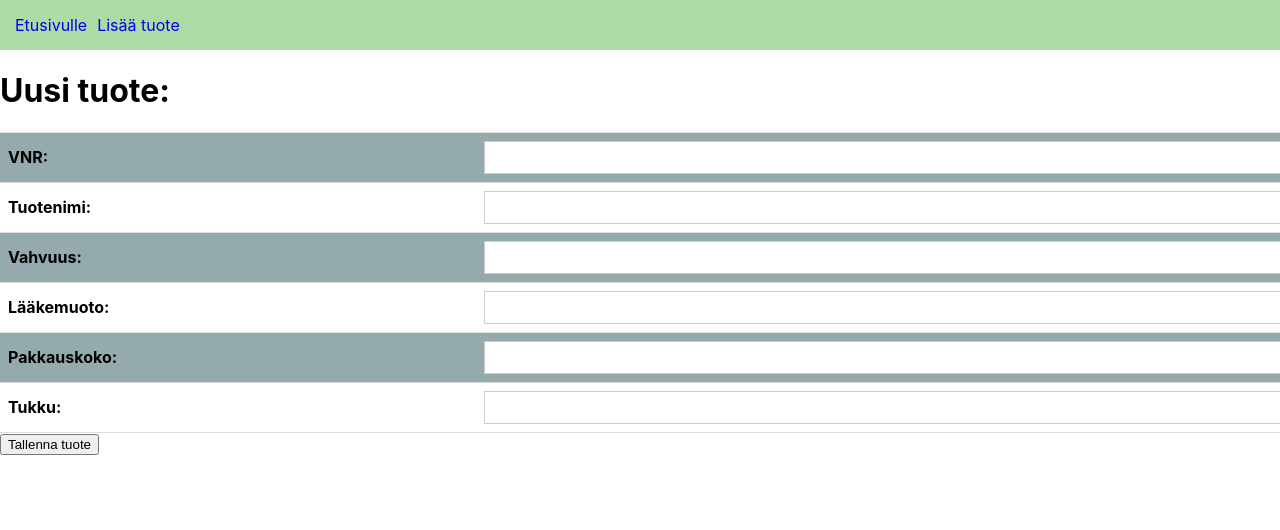
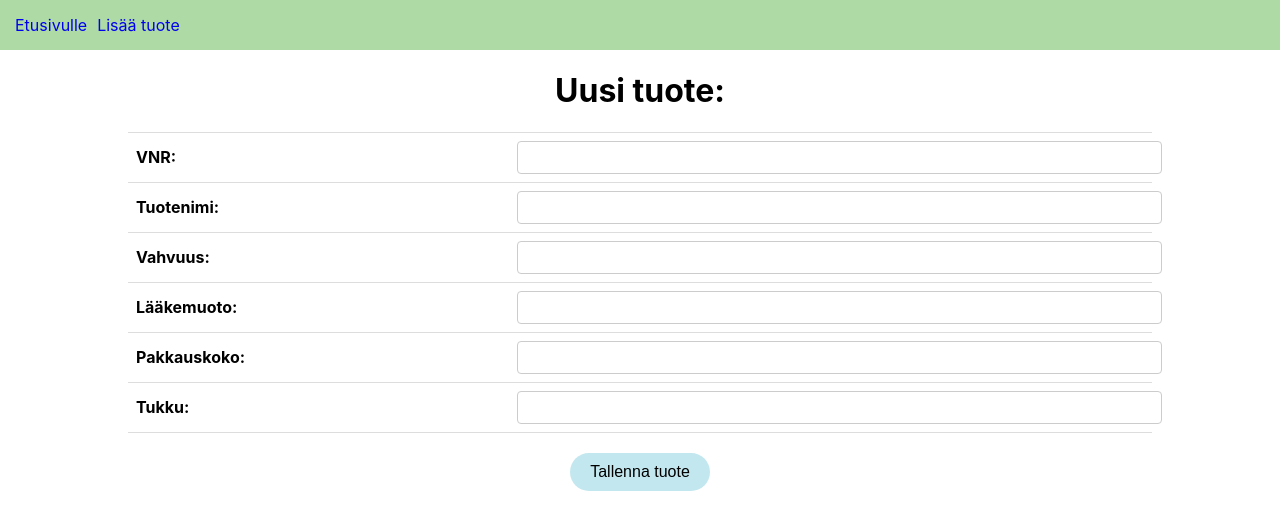
Before and after one commit to juhj095/proto, a React (Create React App) app in the folder frontend/: page /uusituote in a window 1280 px wide. Shown: the top 530 px of the page. Built offline with nearby package versions, Linux system fonts and the light colour scheme.

Commit message:
Uusituote-tyylit

```diff
--- a/frontend/src/styles/Tuote.css
+++ b/frontend/src/styles/Tuote.css
@@ -30,8 +30,6 @@
   tr.active {
     background-color: #f2f2f2;
   }
-
-  /* Hover-tapahtuman tyyli */
 
     /* Input-kenttien tyyli */
     input[type="text"] {
--- a/frontend/src/styles/UusiTuote.css
+++ b/frontend/src/styles/UusiTuote.css
@@ -15,16 +15,6 @@
     background-color: #ffffff; /* Tausta jokaiselle solulle */
 }
 
-/* Aktiivisen rivin tyyli */
-.table-container tr.active {
-    background-color: #f2f2f2;
-}
-
-/* Hover-tapahtuman tyyli */
-.table-container tbody > tr:hover {
-    background-color: #c3e7ee;
-}
-
 /* Input-kenttien tyyli */
 .tuote-input {
     width: 100%;
@@ -33,11 +23,27 @@
     border-radius: 4px;
 }
 
-/* Valkoinen tausta jokaiselle riville */
-.table-container tbody tr {
-    background-color: #ffffff;
+tbody > tr:hover {
+    background-color: #c3e7ee;
+  }
+
+h1 {
+    text-align: center;
+}
+button {
+    display: block;
+    margin: 0 auto;
+    padding: 10px 20px;
+    border-radius: 20px;
+    font-size: 16px;
+    background-color: #c3e7ee;
+    color: black;
+    border: none;
+    cursor: pointer;
+    transition: background-color 0.3s ease;
 }
 
-.table-container tbody > tr:hover {
-    background-color: #c3e7ee;
+.form-container {
+    margin-top: 20px; /* Lisää tilaa yläpuolelle */
+    margin-bottom: 20px; /* Lisää tilaa alapuolelle */
 }
--- a/frontend/src/toiminnot/UusiTuote.js
+++ b/frontend/src/toiminnot/UusiTuote.js
@@ -1,7 +1,7 @@
 import React, { useState } from 'react';
 import '../styles/UusiTuote.css';
 
-const UusiTuote = ({ onSave }) => {
+const UusiTuote = () => {
     const [VNR, setVNR] = useState('');
     const [tuotenimi, setTuotenimi] = useState('');
     const [vahvuus, setVahvuus] = useState('');
@@ -18,43 +18,40 @@ const UusiTuote = ({ onSave }) => {
             pakkauskoko,
             tukku
         };
-        onSave(tuote);
+
     };
 
-    const [hoveredRow, setHoveredRow] = useState(null);
-
     return (
-        <div>
-            <div>
+        <>
             <div>
                 <h1>Uusi tuote:</h1>
             </div>
-                <div>
-                    <table>
+            <div className="form-container">
+                <table className='table-container'>
                     <tbody>
                         <tr>
                             <th>VNR:</th>
-                                <td><input type='text' value={VNR} onChange={(e) => setVNR(e.target.value)} /></td>
+                            <td><input className="tuote-input" type='text' value={VNR} onChange={(e) => setVNR(e.target.value)} /></td>
                         </tr>
                         <tr>
                             <th>Tuotenimi:</th>
-                                <td><input type='text' value={tuotenimi} onChange={(e) => setTuotenimi(e.target.value)} /></td>
+                            <td><input className="tuote-input" type='text' value={tuotenimi} onChange={(e) => setTuotenimi(e.target.value)} /></td>
                         </tr>
                         <tr>
                             <th>Vahvuus:</th>
-                                <td><input type='text' value={vahvuus} onChange={(e) => setVahvuus(e.target.value)} /></td>
+                            <td><input className="tuote-input" type='text' value={vahvuus} onChange={(e) => setVahvuus(e.target.value)} /></td>
                         </tr>
                         <tr>
                             <th>Lääkemuoto:</th>
-                                <td><input type='text' value={laakemuoto} onChange={(e) => setLaakemuoto(e.target.value)} /></td>
+                            <td><input className="tuote-input" type='text' value={laakemuoto} onChange={(e) => setLaakemuoto(e.target.value)} /></td>
                         </tr>
                         <tr>
                             <th>Pakkauskoko:</th>
-                                <td><input type='text' value={pakkauskoko} onChange={(e) => setPakkauskoko(e.target.value)} /></td>
+                            <td><input className="tuote-input" type='text' value={pakkauskoko} onChange={(e) => setPakkauskoko(e.target.value)} /></td>
                         </tr>
                         <tr>
                             <th>Tukku:</th>
-                                <td><input type='text' value={tukku} onChange={(e) => setTukku(e.target.value)} /></td>
+                            <td><input className="tuote-input" type='text' value={tukku} onChange={(e) => setTukku(e.target.value)} /></td>
                         </tr>
                     </tbody>
                 </table>
@@ -62,9 +59,8 @@ const UusiTuote = ({ onSave }) => {
             <div>
                 <button onClick={saveTuote}>Tallenna tuote</button>
             </div>
-            </div>
-        </div>
+        </>
     );
+};
 
-}
-export {UusiTuote};
+export { UusiTuote };
```
Lines whose indentation alone changed are shown as unchanged.
